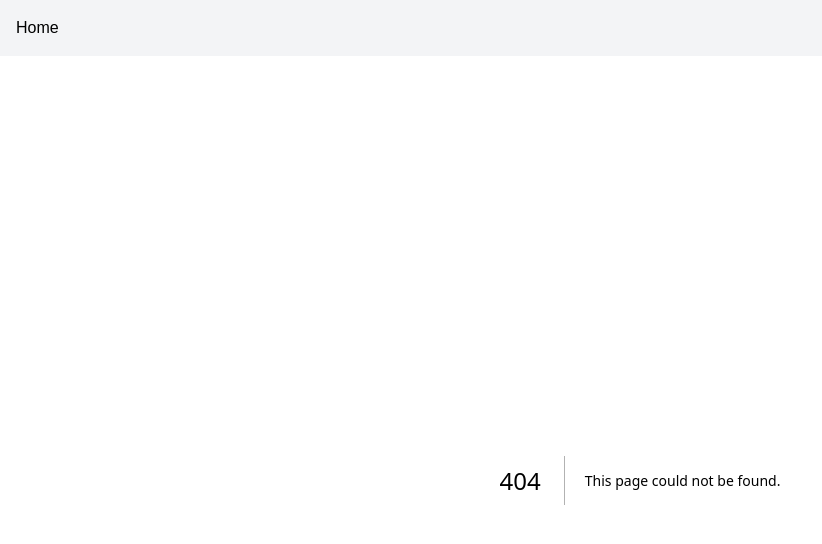
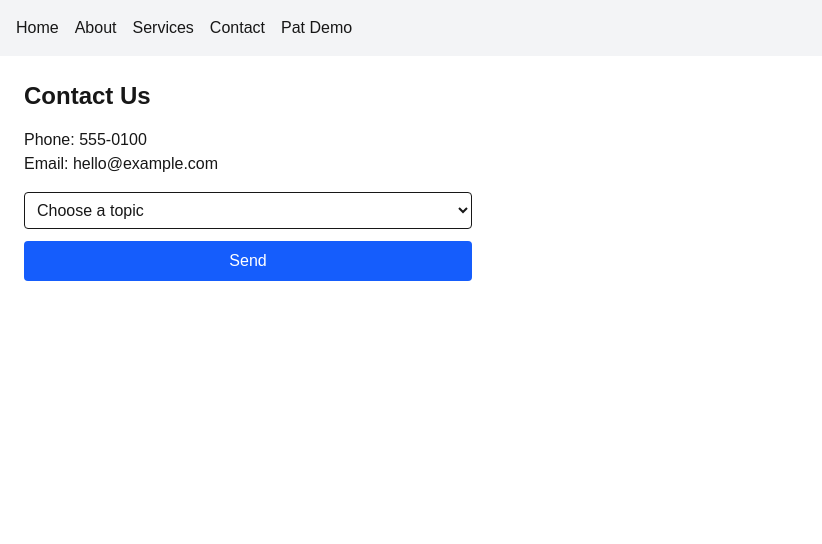
Before and after one commit to diegovelasquezweb/a11y-test-react, a Next.js app: page /contact in a window 1280 px wide. Before the commit this address had no page. Shown: the top 544 px of the page, without its empty margins (0-822 px from the left). Built offline with nearby package versions, Linux system fonts and the light colour scheme.

Commit message:
feat: full demo

```diff
--- /dev/null
+++ b/app/about/page.tsx
@@ -0,0 +1,28 @@
+export default function About() {
+  return (
+    <div>
+      <h1 className="text-2xl font-bold mb-4">About Us</h1>
+      <p className="mb-4">Founded in 2020, we are a team of engineers and designers passionate about the open web.</p>
+
+      {/* div as button — no keyboard support */}
+      <div role="button" className="mb-4 cursor-pointer p-2 bg-gray-200">Click me</div>
+
+      {/* iframe without title */}
+      <iframe src="https://example.com" width="300" height="200" className="mb-4"></iframe>
+
+      {/* table without headers */}
+      <table className="mb-4">
+        <tbody>
+          <tr>
+            <td>Name</td>
+            <td>Role</td>
+          </tr>
+          <tr>
+            <td>Alice</td>
+            <td>Engineer</td>
+          </tr>
+        </tbody>
+      </table>
+    </div>
+  );
+}
--- /dev/null
+++ b/app/contact/page.tsx
@@ -0,0 +1,26 @@
+export default function Contact() {
+  return (
+    <div>
+      <h1 className="text-2xl font-bold mb-4">Contact Us</h1>
+
+      {/* Empty heading */}
+      <h2 className="mb-4"></h2>
+
+      <ul className="mb-4">
+        <li>Phone: 555-0100</li>
+        <li>Email: hello@example.com</li>
+      </ul>
+
+      <form className="flex flex-col gap-3 max-w-md">
+        {/* Select without label */}
+        <select className="border rounded p-2">
+          <option value="">Choose a topic</option>
+          <option value="support">Support</option>
+          <option value="sales">Sales</option>
+        </select>
+
+        <button type="submit" className="bg-blue-600 text-white rounded p-2">Send</button>
+      </form>
+    </div>
+  );
+}
--- a/app/globals.css
+++ b/app/globals.css
@@ -48,3 +48,29 @@ body {
   white-space: nowrap;
   border-width: 0;
 }
+
+/* PAT-DEMO-PATTERNS-START */
+.demo-btn {
+  outline: none;
+}
+
+.legacy-focus:focus {
+  outline: 2px solid blue;
+}
+
+.card-hover {
+  transition: all 0.3s ease;
+}
+
+@keyframes spin-demo {
+  from {
+    transform: rotate(0deg);
+  }
+  to {
+    transform: rotate(360deg);
+  }
+}
+
+.demo-slide-in {
+  transition: left 0.3s ease;
+}
--- a/app/layout.tsx
+++ b/app/layout.tsx
@@ -18,6 +18,10 @@ export default function RootLayout({
         <a href="#main" className="sr-only focus:not-sr-only focus:outline-2 focus:outline-offset-2 focus:outline-blue-600" aria-label="Skip to main content">Skip to main content</a>
         <nav aria-label="Primary" className="flex gap-4 p-4 bg-gray-100">
           <Link href="/">Home</Link>
+          <Link href="/about">About</Link>
+          <Link href="/services">Services</Link>
+          <Link href="/contact">Contact</Link>
+          <Link href="/pat-demo">Pat Demo</Link>
         </nav>
         <main id="main" className="flex-1 p-6">
           {children}
--- a/app/page.tsx
+++ b/app/page.tsx
@@ -1,56 +1,28 @@
-"use client";
-
-import { useRouter } from "next/navigation";
-
 export default function Home() {
-  const router = useRouter();
-
-  function goToServices() {
-    router.push("/services");
-  }
-
-  function handleLockOrientation() {
-    screen.orientation.lock("portrait").catch(() => {});
-  }
-
-  function handleHover() {
-    console.log("hover");
-  }
-
   return (
     <div>
       <h1 className="text-2xl font-bold mb-4">Welcome</h1>
-      <p className="mb-4">PAT-only test page for recently added code pattern rules.</p>
+      <p className="mb-4">This is the home page of the a11y test site.</p>
 
-      <label className="block mb-1">Full name</label>
+      {/* eslint-disable-next-line @next/next/no-img-element */}
+      <img src="/hero.png" alt="Team working on accessibility" className="mb-4" />
 
-      <img src="/hero.png" className="mb-4" />
+      {/* Missing alt on decorative image */}
+      {/* eslint-disable-next-line @next/next/no-img-element */}
+      <img src="/decorative-banner.png" className="mb-4" />
 
-      <input type="text" className="border rounded p-2 mb-4" />
+      {/* Low contrast text */}
+      <p className="text-[#ccc] mb-4">This text has insufficient color contrast.</p>
 
-      <input type="text" placeholder="Your name" className="border rounded p-2 mb-4" />
+      {/* Skipped heading level */}
+      <h3 className="text-lg font-semibold mb-2">Our Mission</h3>
+      <p className="mb-4">We build accessible experiences for everyone.</p>
 
-      <input type="email" placeholder="Your email" className="border rounded p-2 mb-4" />
+      {/* Empty link */}
+      <a href="/more"></a>
 
-      <input onPaste={(e) => e.preventDefault()} className="border rounded p-2 mb-4" />
-
-      <div onMouseOver={handleHover} className="inline-block p-2 bg-gray-200 mb-4">
-        Hover for info
-      </div>
-
-      <button accessKey="s" type="button" className="mb-4 p-2 bg-blue-500 text-white">Save</button>
-
-      <div onClick={goToServices} className="mb-4 cursor-pointer p-2 bg-gray-200">Go to services</div>
-
-      <button className="mb-4 p-2 bg-gray-300"><svg className="w-4 h-4" viewBox="0 0 24 24" /></button>
-
-      <a href="https://www.w3.org/WAI/" target="_blank" className="mb-4 block">W3C WAI website</a>
-
-      <div className="toast mb-4">Message sent!</div>
-
-      <button type="button" onClick={handleLockOrientation} className="mb-4 p-2 bg-gray-300">
-        Lock orientation
-      </button>
+      {/* Invalid lang */}
+      <p lang="xx" className="mb-4">Some content in an unrecognized language.</p>
     </div>
   );
 }
--- /dev/null
+++ b/app/pat-demo/page.tsx
@@ -0,0 +1,56 @@
+"use client";
+
+import { useRouter } from "next/navigation";
+
+export default function PatDemoPage() {
+  const router = useRouter();
+
+  function goToServices() {
+    router.push("/services");
+  }
+
+  function handleLockOrientation() {
+    screen.orientation.lock("portrait").catch(() => {});
+  }
+
+  function handleHover() {
+    console.log("hover");
+  }
+
+  return (
+    <div>
+      <h1 className="text-2xl font-bold mb-4">PAT Demo</h1>
+      <p className="mb-4">PAT-only test page for source code pattern rules.</p>
+
+      <label className="block mb-1">Full name</label>
+
+      <img src="/hero.png" className="mb-4" />
+
+      <input type="text" className="border rounded p-2 mb-4" />
+
+      <input type="text" placeholder="Your name" className="border rounded p-2 mb-4" />
+
+      <input type="email" placeholder="Your email" className="border rounded p-2 mb-4" />
+
+      <input onPaste={(e) => e.preventDefault()} className="border rounded p-2 mb-4" />
+
+      <div onMouseOver={handleHover} className="inline-block p-2 bg-gray-200 mb-4">
+        Hover for info
+      </div>
+
+      <button accessKey="s" type="button" className="mb-4 p-2 bg-blue-500 text-white">Save</button>
+
+      <div onClick={goToServices} className="mb-4 cursor-pointer p-2 bg-gray-200">Go to services</div>
+
+      <button className="mb-4 p-2 bg-gray-300"><svg className="w-4 h-4" viewBox="0 0 24 24" /></button>
+
+      <a href="https://www.w3.org/WAI/" target="_blank" className="mb-4 block">W3C WAI website</a>
+
+      <div className="toast mb-4">Message sent!</div>
+
+      <button type="button" onClick={handleLockOrientation} className="mb-4 p-2 bg-gray-300">
+        Lock orientation
+      </button>
+    </div>
+  );
+}
--- /dev/null
+++ b/app/services/page.tsx
@@ -0,0 +1,20 @@
+export default function Services() {
+  return (
+    <div>
+      <h1 className="text-2xl font-bold mb-4">Services</h1>
+      <p className="mb-4">We offer accessibility audits, remediation, and training.</p>
+
+      {/* aria-hidden link */}
+      <a href="/info" aria-hidden={true} className="mb-4 block">More info</a>
+
+      {/* Button with no accessible text */}
+      <button type="button" className="mb-4 p-2 bg-gray-300">
+        <span aria-hidden={true}>×</span>
+      </button>
+
+      {/* Duplicate IDs */}
+      <section id="info" className="mb-4"><p>Section one</p></section>
+      <section id="info" className="mb-4"><p>Section two</p></section>
+    </div>
+  );
+}
```
